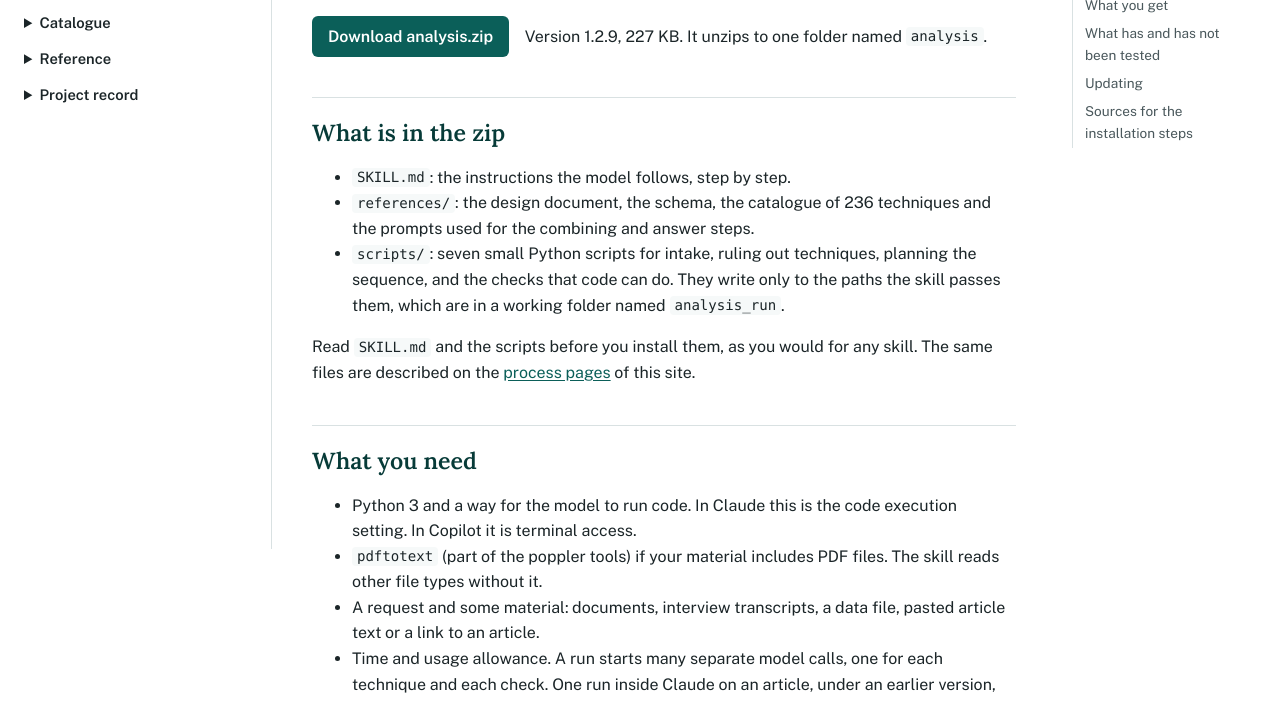
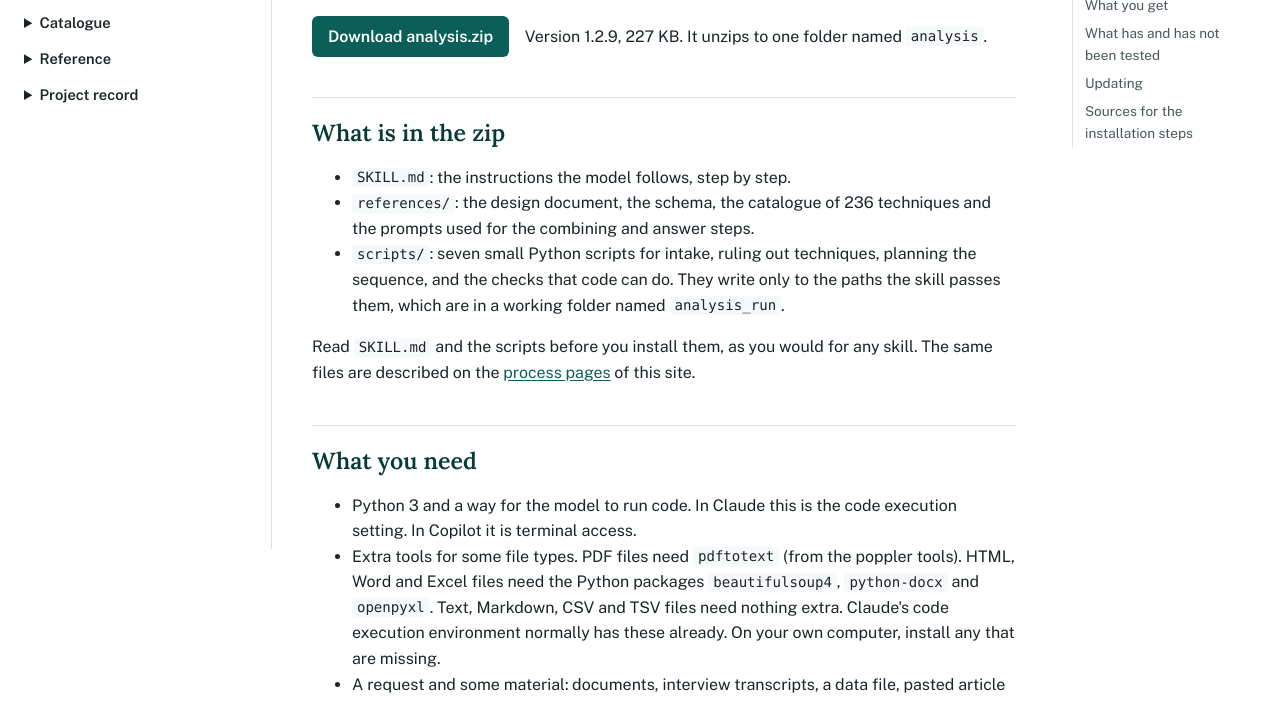
Before and after one commit to puneetsyaloutlook/analysismodel, a plain HTML site: page public/skill/index.html in a window 1280 px wide. Shown: the part 251-952 px from the top of the page. Drawn offline with nearby package versions, Linux system fonts and the light colour scheme.

Commit message:
List the tools the skill needs for each file type on the skill page
Co-Authored-By: Claude Sonnet 5.5 <noreply@anthropic.com>
Claude-Session: https://claude.ai/code/session_01RMZQ7wQBk6fa59oRgz5GVS

```diff
--- a/public/skill/index.html
+++ b/public/skill/index.html
@@ -39,7 +39,7 @@
 <h2 id="what-you-need">What you need</h2>
 <ul>
 <li>Python 3 and a way for the model to run code. In Claude this is the code execution setting. In Copilot it is terminal access.</li>
-<li><code>pdftotext</code> (part of the poppler tools) if your material includes PDF files. The skill reads other file types without it.</li>
+<li>Extra tools for some file types. PDF files need <code>pdftotext</code> (from the poppler tools). HTML, Word and Excel files need the Python packages <code>beautifulsoup4</code>, <code>python-docx</code> and <code>openpyxl</code>. Text, Markdown, CSV and TSV files need nothing extra. Claude's code execution environment normally has these already. On your own computer, install any that are missing.</li>
 <li>A request and some material: documents, interview transcripts, a data file, pasted article text or a link to an article.</li>
 <li>Time and usage allowance. A run starts many separate model calls, one for each technique and each check. One run inside Claude on an article, under an earlier version, used about 1.4 million input tokens in the main conversation and about 570,000 more across five separate agents. If a call stops, for example because you reached a usage limit, that technique is dropped and the answer says so (decision 42).</li>
 </ul>
```
Also changed, not shown: 1 other file.
